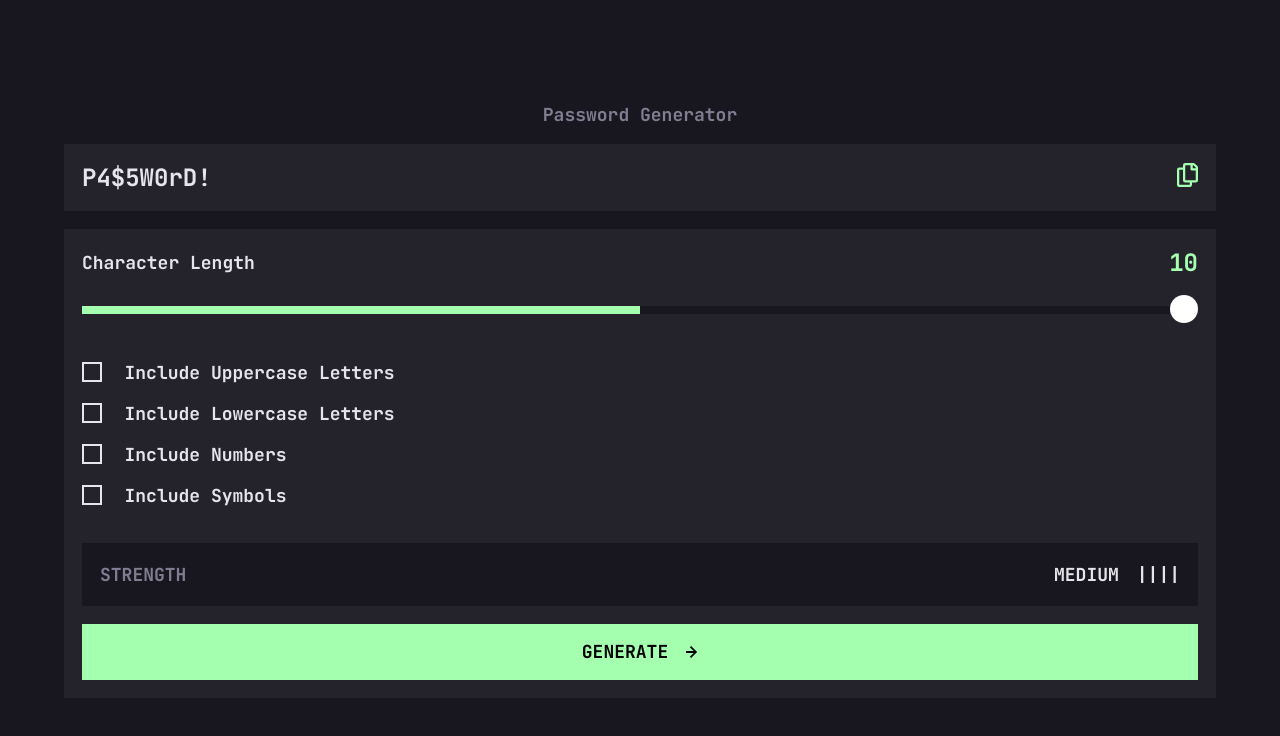
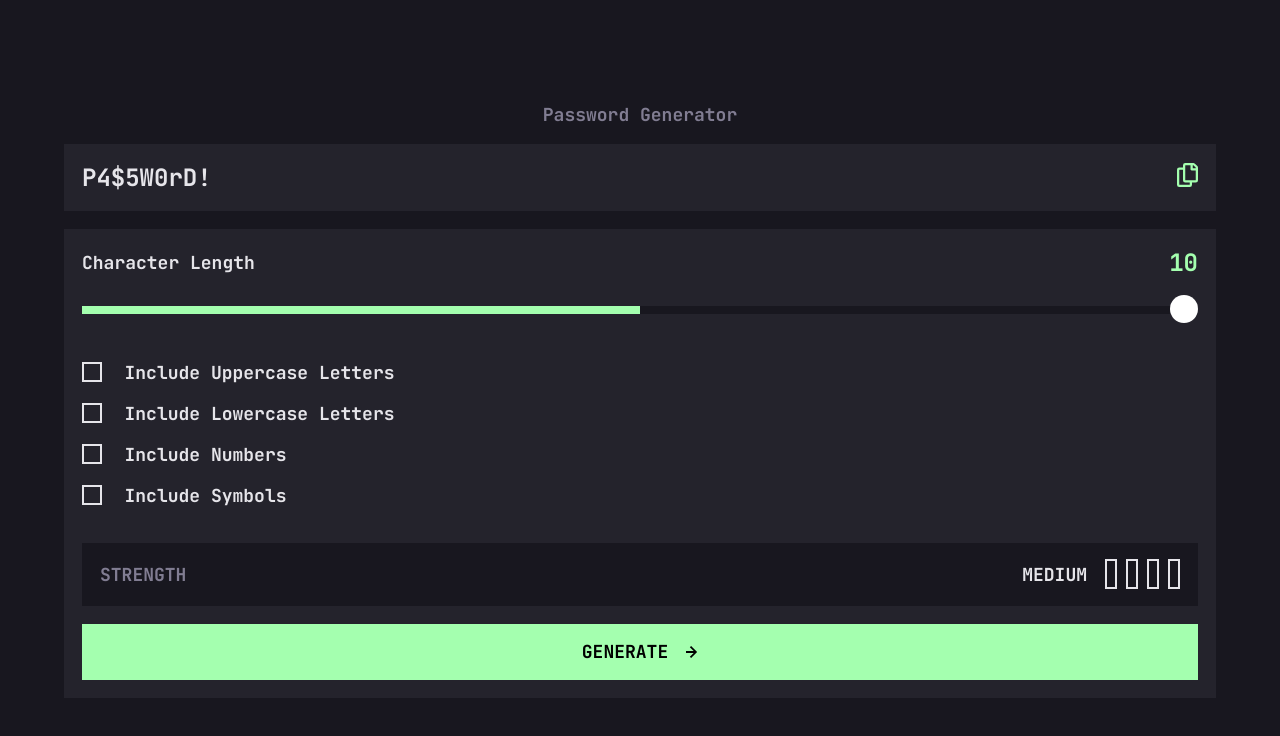
Before and after one commit to ledminh/password-generator-app, a Next.js app: page / in a window 1280 px wide. Shown: the top 736 px of the page. Built offline with nearby package versions, Linux system fonts and the light colour scheme.

Commit message:
Strength Status

```diff
--- /dev/null
+++ b/components/Strength/Display.module.scss
@@ -0,0 +1,25 @@
+@use '../../styles/base';
+
+.display {
+    display: flex;
+
+    justify-content: space-between;
+    align-items: center;
+
+    gap: 1rem;
+
+}
+
+
+.bars {
+    display: flex;
+
+    gap: .5rem;
+}
+
+.bar {
+    width: 12px;
+    height: 30px;
+
+    border: 2px solid
+}
--- /dev/null
+++ b/components/Strength/Display.tsx
@@ -0,0 +1,41 @@
+import { FunctionComponent } from "react";
+
+import styles from './Display.module.scss';
+
+const Display:FunctionComponent = () => {
+
+    return (
+        <div className={styles.display}>
+            <span>MEDIUM</span>
+            <div>
+                <Bars />
+            </div>
+        </div>
+    )
+}
+
+export default Display;
+
+
+
+const Bars:FunctionComponent = () => {
+
+
+    return (
+        <div className={styles.bars}>
+            <Bar />
+            <Bar />
+            <Bar />
+            <Bar />
+        </div>
+    )
+}
+
+const Bar:FunctionComponent = () => {
+
+    return (
+        <div
+            className={styles.bar}
+        />
+    )
+}
--- a/components/Strength/Strength.module.scss
+++ b/components/Strength/Strength.module.scss
@@ -19,9 +19,3 @@
 .label {
     color: base.$color2;
 }
-
-.display {
-    display: flex;
-    gap: 1rem;
-
-}
--- a/components/Strength/index.tsx
+++ b/components/Strength/index.tsx
@@ -1,5 +1,8 @@
 import { FunctionComponent } from "react";
 import styles from './Strength.module.scss';
+
+import Display from "./Display";
+
 
 export const Strength:FunctionComponent = () => {
 
@@ -8,10 +11,7 @@ export const Strength:FunctionComponent = () => {
             <div className={styles.label}>
                 STRENGTH
             </div>
-            <div className={styles.display}>
-                <span>MEDIUM</span>
-                <div>||||</div>
-            </div>
+            <Display />
         </div>
     );
 }
```
